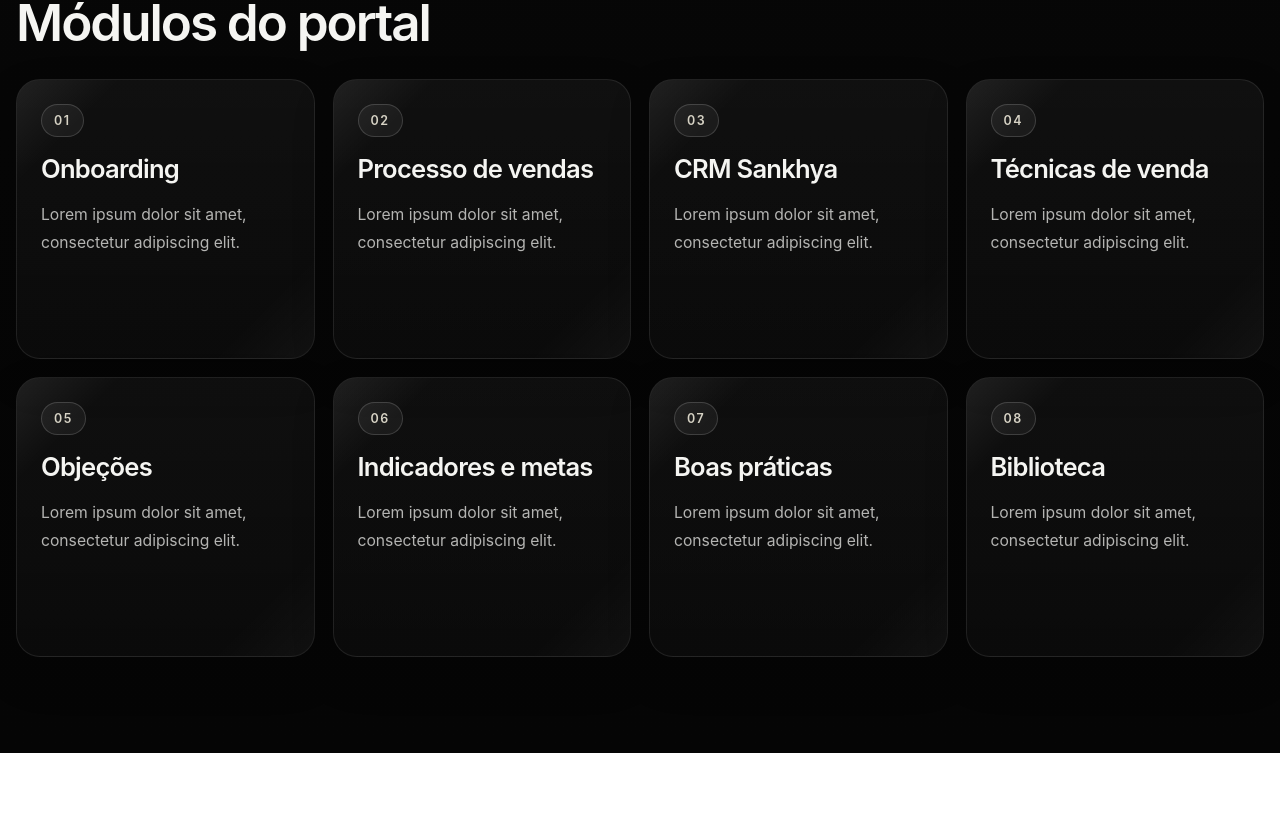
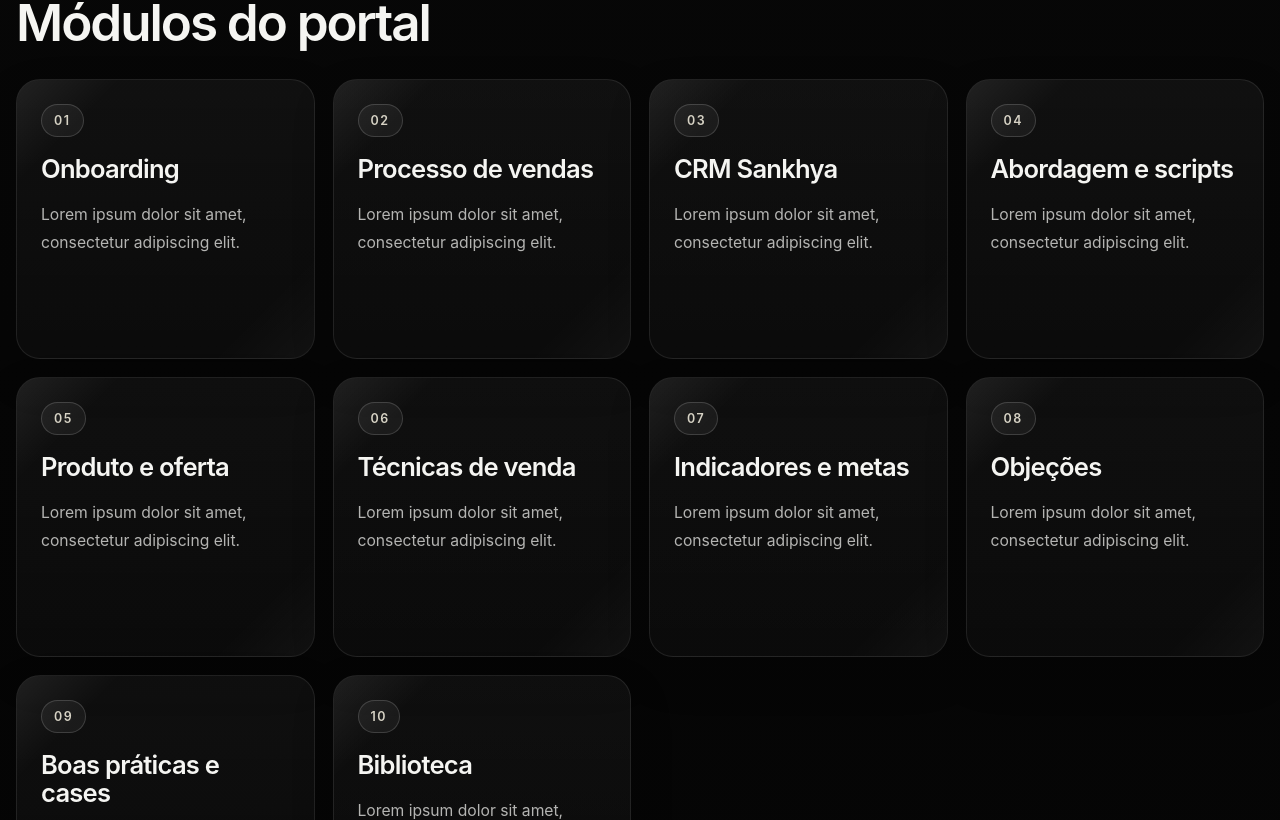
Before and after one commit to Jonatas-F/onbording_comercial, a React (Vite) app: page / in a window 1280 px wide. Shown: the part 1680-2500 px from the top of the page. Before the commit the page ends 2433 px from the top, so only its background shows below. Built offline with nearby package versions, Linux system fonts and the light colour scheme.

Commit message:
feat: adiciona links e todos os modulos na home

```diff
--- a/src/data/homePageData.js
+++ b/src/data/homePageData.js
@@ -46,41 +46,61 @@ export const modulesSection = {
       eyebrow: '01',
       title: 'Onboarding',
       text: 'Lorem ipsum dolor sit amet, consectetur adipiscing elit.',
+      href: '/onboarding',
     },
     {
       eyebrow: '02',
       title: 'Processo de vendas',
       text: 'Lorem ipsum dolor sit amet, consectetur adipiscing elit.',
+      href: '/processo-vendas',
     },
     {
       eyebrow: '03',
       title: 'CRM Sankhya',
       text: 'Lorem ipsum dolor sit amet, consectetur adipiscing elit.',
+      href: '/crm-sankhya',
     },
     {
       eyebrow: '04',
-      title: 'Técnicas de venda',
+      title: 'Abordagem e scripts',
       text: 'Lorem ipsum dolor sit amet, consectetur adipiscing elit.',
+      href: '/abordagem-scripts',
     },
     {
       eyebrow: '05',
-      title: 'Objeções',
+      title: 'Produto e oferta',
       text: 'Lorem ipsum dolor sit amet, consectetur adipiscing elit.',
+      href: '/produto-oferta',
     },
     {
       eyebrow: '06',
-      title: 'Indicadores e metas',
+      title: 'Técnicas de venda',
       text: 'Lorem ipsum dolor sit amet, consectetur adipiscing elit.',
+      href: '/tecnicas-venda',
     },
     {
       eyebrow: '07',
-      title: 'Boas práticas',
+      title: 'Indicadores e metas',
       text: 'Lorem ipsum dolor sit amet, consectetur adipiscing elit.',
+      href: '/indicadores-metas',
     },
     {
       eyebrow: '08',
+      title: 'Objeções',
+      text: 'Lorem ipsum dolor sit amet, consectetur adipiscing elit.',
+      href: '/objecoes',
+    },
+    {
+      eyebrow: '09',
+      title: 'Boas práticas e cases',
+      text: 'Lorem ipsum dolor sit amet, consectetur adipiscing elit.',
+      href: '/boas-praticas-cases',
+    },
+    {
+      eyebrow: '10',
       title: 'Biblioteca',
       text: 'Lorem ipsum dolor sit amet, consectetur adipiscing elit.',
+      href: '/biblioteca',
     },
   ],
 }
```
